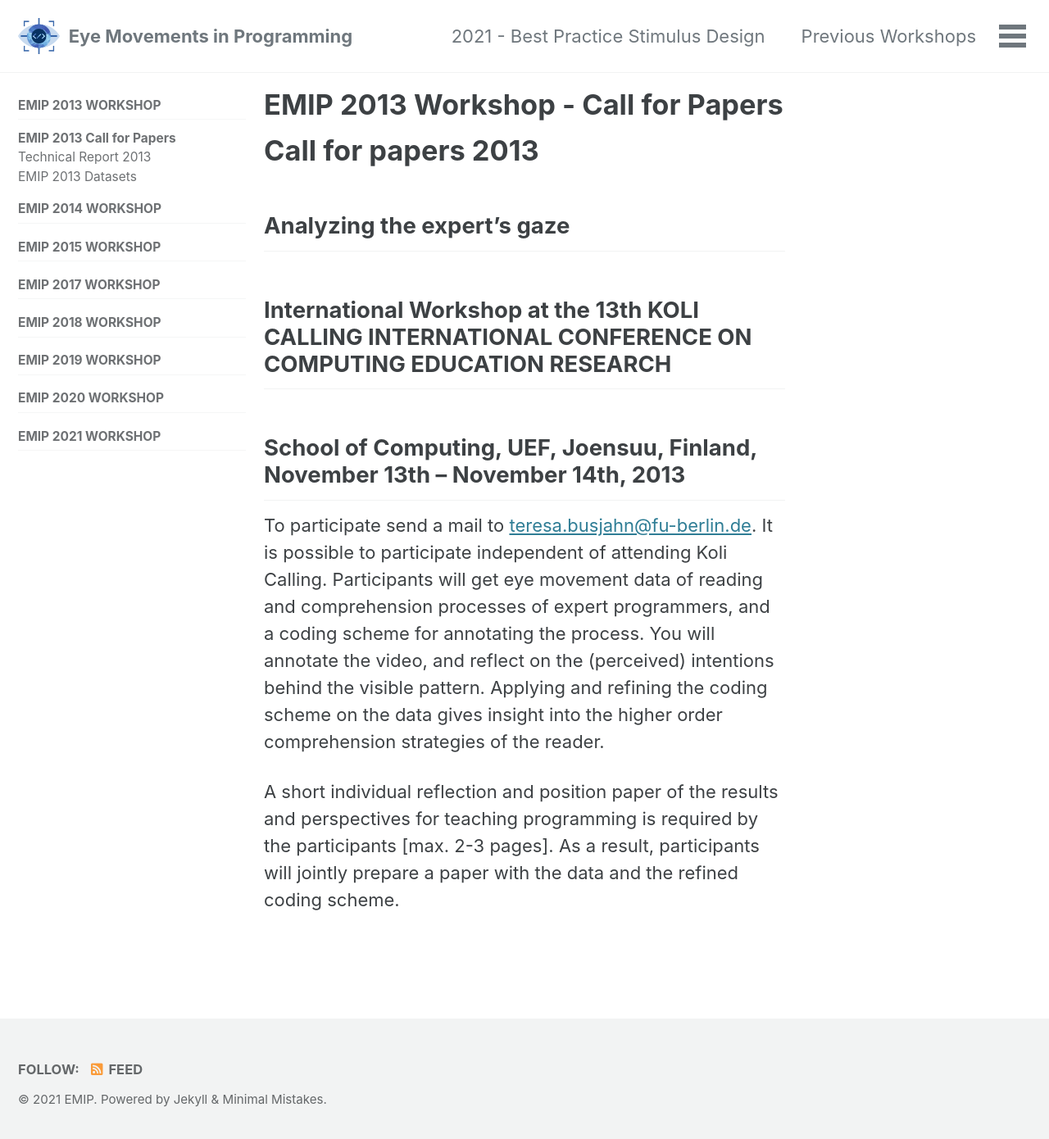
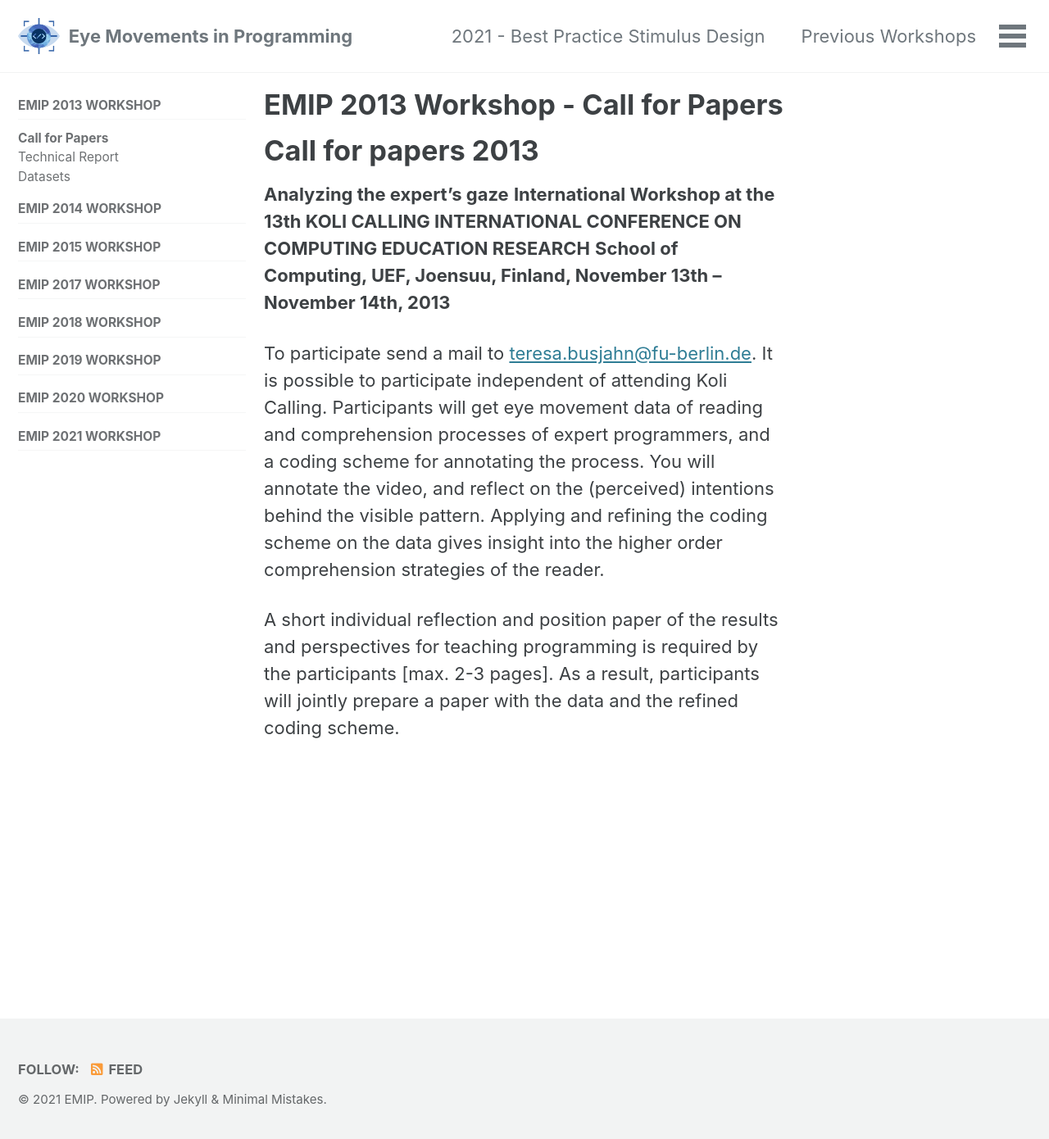
Before and after one commit to EMIPws/emipws.github.io, a Jekyll site: the page built from pages/workshop/emip-2013-call-for-papers.md, in a window 1280 px wide and 1398 px high. Shown: the top 1390 px of the window at 82% size. Built offline with Jekyll 4.4.1, drawn with Linux system fonts in a browser that asks for light colours; cached includes are drawn as plain includes.

Commit message:
emip 2013

```diff
--- a/pages/workshop/emip-2013-call-for-papers.md
+++ b/pages/workshop/emip-2013-call-for-papers.md
@@ -7,9 +7,9 @@ sidebar:
   nav: "emip-2013"
 ---
 # Call for papers 2013
-## Analyzing the expert’s gaze
-## International Workshop at the 13th KOLI CALLING INTERNATIONAL CONFERENCE ON COMPUTING EDUCATION RESEARCH
-## School of Computing, UEF, Joensuu, Finland, November 13th – November 14th, 2013
+**Analyzing the expert’s gaze**
+**International Workshop at the 13th KOLI CALLING INTERNATIONAL CONFERENCE ON COMPUTING EDUCATION RESEARCH**
+**School of Computing, UEF, Joensuu, Finland, November 13th – November 14th, 2013**
 
 To participate send a mail to [teresa.busjahn@fu-berlin.de](mailto:teresa.busjahn@fu-berlin.de). It is possible to participate independent of attending Koli Calling. Participants will get eye movement data of reading and comprehension processes of expert programmers, and a coding scheme for annotating the process. You will annotate the video, and reflect on the (perceived) intentions behind the visible pattern. Applying and refining the coding scheme on the data gives insight into the higher order comprehension strategies of the reader.
 
```
Also changed, not shown: _data/navigation.yml (+20 -20 lines).
